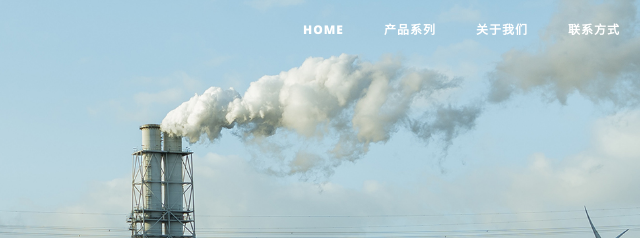
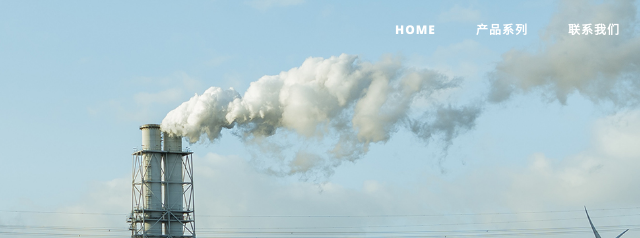
Before and after one commit to NanjingEmall/NanjingEmall.github.io, a plain HTML site: page 2023/06/10/EM600/index.html in a window 1280 px wide. Shown: the top 238 px of the page, 640-1280 px from the left. Drawn offline with nearby package versions, Linux system fonts and the light colour scheme.

Commit message:
Site updated: 2023-07-05 21:12:25

```diff
--- a/2023/06/10/EM600/index.html
+++ b/2023/06/10/EM600/index.html
@@ -127,15 +127,7 @@
                     <li>
                         <a href="/Aboutus">
 
-                                关于我们
-
-                        </a>
-                    </li>
-
-                    <li>
-                        <a href="/contactus">
-
-                                联系方式
+                                联系我们
 
                         </a>
                     </li>
```
Also changed, not shown: 2023/06/11/EM2000/index.html (+1 -9 lines), 2023/06/11/EM3000/index.html (+1 -9 lines), Aboutus/index.html (+1 -9 lines), Contactus/index.html (+1 -9 lines), archives/2023/06/index.html (+1 -9 lines), archives/2023/index.html (+1 -9 lines), archives/index.html (+1 -9 lines), categories/index.html (+1 -9 lines), categories/主流产品/index.html (+1 -9 lines), index.html (+1 -9 lines), tags/index.html (+1 -9 lines).
